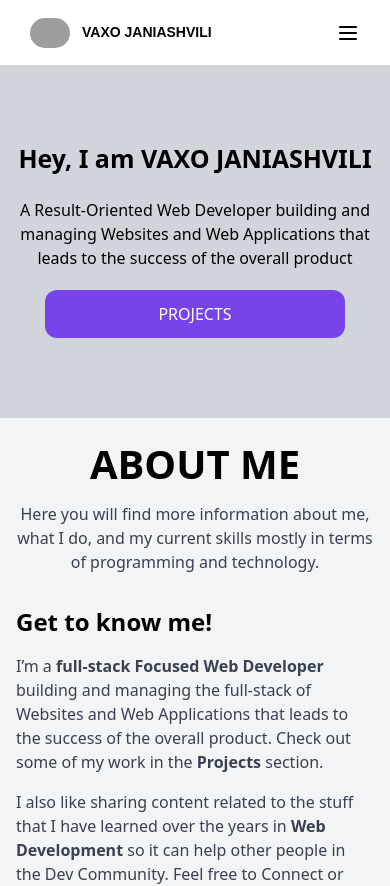
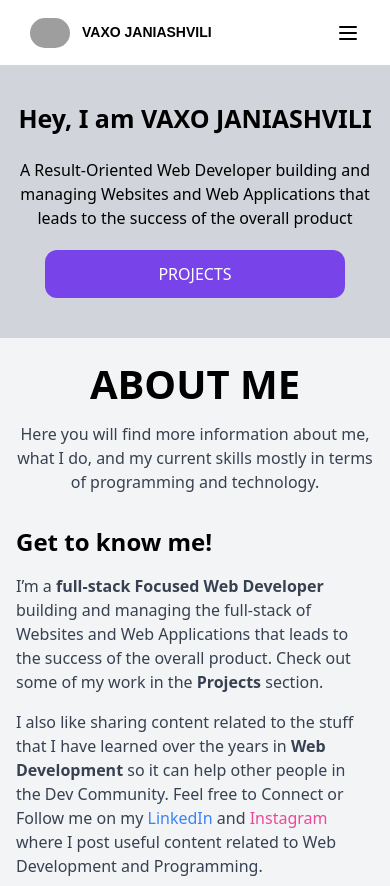
Before and after one commit to vaxojaniashvili/Portfolio, a Next.js app: page / in a window 390 px wide. Shown: the top 886 px of the page. Built offline with nearby package versions, Linux system fonts and the light colour scheme; grey boxes are pictures that could not be loaded.

Commit message:
fix-error/mobile

```diff
--- a/src/app/pages/home/page.tsx
+++ b/src/app/pages/home/page.tsx
@@ -7,7 +7,7 @@ import Image from "next/image";
 
 const HomePage = () => {
   return (
-    <div id="home" className="flex w-full md:h-screen mb-[40px] py-[40px] mt-[100px] md:mb-0 md:mt-0 relative">
+    <div id="home" className="flex w-full md:h-screen mb-[40px] mt-[100px] md:mb-0 md:mt-0 relative">
       <div className="flex justify-start w-0 sm:w-1/2 items-center">
         <div className="px-1 hidden lg:flex flex-col justify-between py-3 h-[275px] bg-white rounded">
           <Link
```
